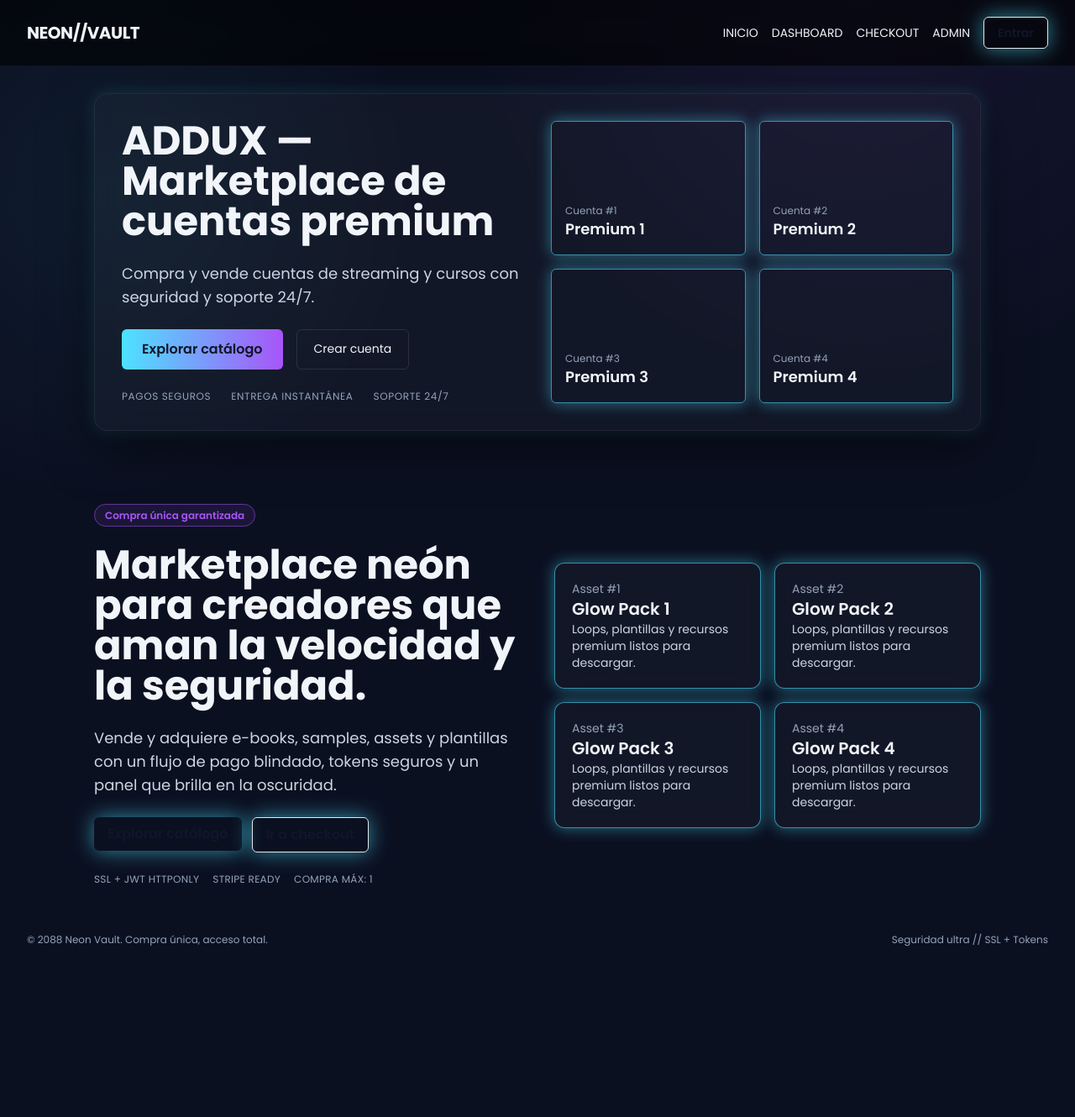
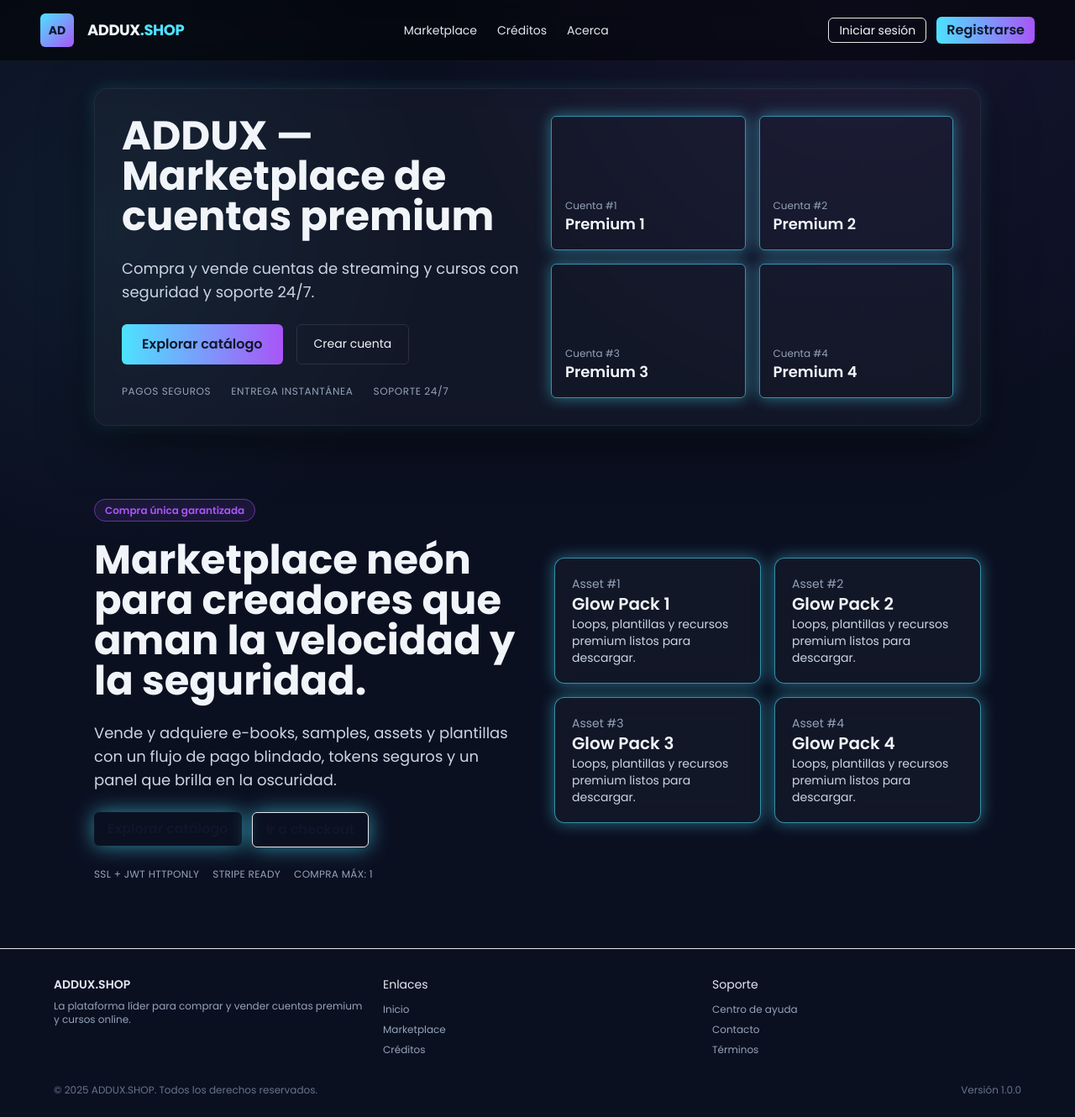
Before and after one commit to wilmer73964430/wilmerdev, a Next.js app in the folder frontend/: page / in a window 1280 px wide. Shown: the whole page at 84% size. Before the commit the page ends 1151 px from the top, so only its background shows below. Built offline with nearby package versions, Linux system fonts and the light colour scheme.

Commit message:
feat(frontend): add Header/Footer and Hero; ignore .next

```diff
--- a/frontend/components/layout/AppLayout.tsx
+++ b/frontend/components/layout/AppLayout.tsx
@@ -1,28 +1,16 @@
 import Head from 'next/head';
-import Link from 'next/link';
 import { ReactNode } from 'react';
-import { Button } from '../ui/Button';
+import { Header } from './Header';
+import { Footer } from './Footer';
 
 export const AppLayout = ({ children }: { children: ReactNode }) => (
   <div className="min-h-screen text-slate-100">
     <Head>
-      <title>Neon Digital Market</title>
-      <meta name="description" content="Marketplace futurista de productos digitales" />
+      <title>ADDUX.SHOP - Marketplace</title>
+      <meta name="description" content="Marketplace para cuentas premium y cursos" />
     </Head>
-    <header className="flex items-center justify-between px-8 py-5 sticky top-0 bg-black/60 backdrop-blur-md z-20 border-b border-white/5">
-      <div className="text-xl font-bold tracking-tight">NEON<span className="text-neon-blue">//</span>VAULT</div>
-      <nav className="flex items-center gap-4 text-sm uppercase">
-        <Link href="/" className="hover:text-neon-blue">Inicio</Link>
-        <Link href="/dashboard" className="hover:text-neon-purple">Dashboard</Link>
-        <Link href="/checkout" className="hover:text-neon-pink">Checkout</Link>
-        <Link href="/admin" className="hover:text-neon-blue">Admin</Link>
-        <Button variant="ghost">Entrar</Button>
-      </nav>
-    </header>
+    <Header />
     <main className="px-6 md:px-12 py-8 max-w-6xl mx-auto space-y-8">{children}</main>
-    <footer className="px-8 py-6 text-xs text-slate-400 flex justify-between">
-      <span>© 2088 Neon Vault. Compra única, acceso total.</span>
-      <span className="text-neon-blue">Seguridad ultra // SSL + Tokens</span>
-    </footer>
+    <Footer />
   </div>
 );
--- /dev/null
+++ b/frontend/components/layout/Footer.tsx
@@ -0,0 +1,37 @@
+import Link from 'next/link';
+
+export const Footer = () => {
+  return (
+    <footer className="mt-12 border-t border-white/6 pt-8 pb-6 text-slate-400">
+      <div className="max-w-6xl mx-auto grid grid-cols-1 md:grid-cols-3 gap-6">
+        <div>
+          <h4 className="text-sm font-semibold text-slate-200">ADDUX.SHOP</h4>
+          <p className="text-xs text-slate-400 mt-2">La plataforma líder para comprar y vender cuentas premium y cursos online.</p>
+        </div>
+
+        <div>
+          <h5 className="text-sm font-medium text-slate-200">Enlaces</h5>
+          <ul className="mt-3 text-xs space-y-2">
+            <li><Link href="/" className="hover:text-neon-cyan">Inicio</Link></li>
+            <li><Link href="/marketplace" className="hover:text-neon-cyan">Marketplace</Link></li>
+            <li><Link href="/credits" className="hover:text-neon-cyan">Créditos</Link></li>
+          </ul>
+        </div>
+
+        <div>
+          <h5 className="text-sm font-medium text-slate-200">Soporte</h5>
+          <ul className="mt-3 text-xs space-y-2">
+            <li><Link href="/help" className="hover:text-neon-cyan">Centro de ayuda</Link></li>
+            <li><Link href="/contact" className="hover:text-neon-cyan">Contacto</Link></li>
+            <li><Link href="/legal" className="hover:text-neon-cyan">Términos</Link></li>
+          </ul>
+        </div>
+      </div>
+
+      <div className="mt-8 max-w-6xl mx-auto flex flex-col md:flex-row justify-between text-xs text-slate-500">
+        <span>© {new Date().getFullYear()} ADDUX.SHOP. Todos los derechos reservados.</span>
+        <span className="mt-3 md:mt-0">Versión 1.0.0</span>
+      </div>
+    </footer>
+  );
+};
--- /dev/null
+++ b/frontend/components/layout/Header.tsx
@@ -0,0 +1,23 @@
+import Link from 'next/link';
+
+export const Header = () => {
+  return (
+    <header className="flex items-center justify-between px-6 md:px-12 py-4 sticky top-0 z-30 bg-black/50 backdrop-blur-md border-b border-white/5">
+      <div className="flex items-center gap-4">
+        <div className="w-10 h-10 rounded-md bg-gradient-to-br from-neon-cyan to-neon-purple flex items-center justify-center font-bold text-sm text-slate-900">AD</div>
+        <Link href="/" className="text-lg font-bold tracking-tight">ADDUX<span className="text-neon-cyan">.SHOP</span></Link>
+      </div>
+
+      <nav className="hidden md:flex items-center gap-6 text-sm text-slate-200">
+        <Link href="/marketplace" className="hover:text-neon-cyan">Marketplace</Link>
+        <Link href="/credits" className="hover:text-neon-cyan">Créditos</Link>
+        <Link href="/about" className="hover:text-neon-cyan">Acerca</Link>
+      </nav>
+
+      <div className="flex items-center gap-3">
+        <Link href="/login" className="text-sm px-3 py-1 rounded-md border border-white/6 hover:bg-white/5">Iniciar sesión</Link>
+        <Link href="/register" className="inline-block bg-gradient-to-r from-neon-cyan to-neon-purple text-slate-900 px-3 py-1 rounded-md font-semibold">Registrarse</Link>
+      </div>
+    </header>
+  );
+};
```
Also changed, not shown: 1 other file (tests, documents, lock files or other folders).
